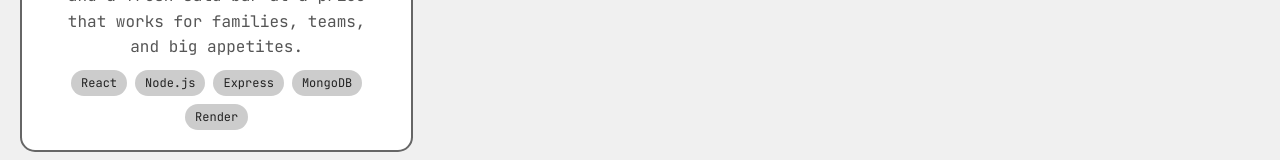
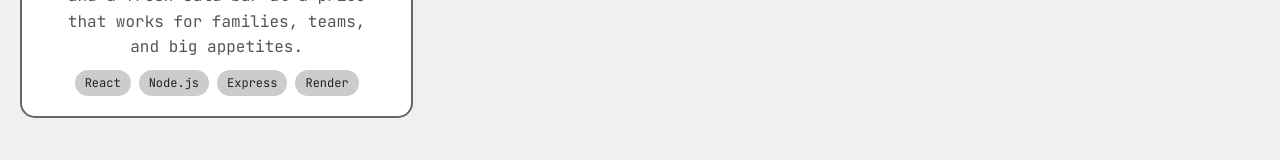
Before and after one commit to widner0623/fullstack-portfolio, a React (Vite) app in the folder client/: page /projects in a window 1280 px wide. Shown: the part 625-785 px from the top of the page. Built offline with nearby package versions, Linux system fonts and the light colour scheme.

Commit message:
updated favicon

```diff
--- a/client/index.html
+++ b/client/index.html
@@ -2,9 +2,9 @@
 <html lang="en">
   <head>
     <meta charset="UTF-8" />
-    <link rel="icon" type="image/svg+xml" href="/favicon.svg" />
+    <link rel="icon" type="image/png" href="/favicon.png" />
     <meta name="viewport" content="width=device-width, initial-scale=1.0" />
-    <title>client</title>
+    <title>Redline Labs</title>
   </head>
   <body>
     <div id="root"></div>
--- a/client/src/pages/Projects.jsx
+++ b/client/src/pages/Projects.jsx
@@ -15,7 +15,7 @@
                     image={placeholders[0]}
                     demo="http://stevies-buffet-9gxt.vercel.app"
                     github="https://github.com/widner0623/stevies-buffet.git"
-                    tags={["React", "Node.js", "Express", "MongoDB", "Render"]}
+                    tags={["React", "Node.js", "Express", "Render"]}
                 />
                 {/* <ProjectCard
                     title="Sample Project"
```
Also changed, not shown: client/src/assets/favicon.PNG (added).
